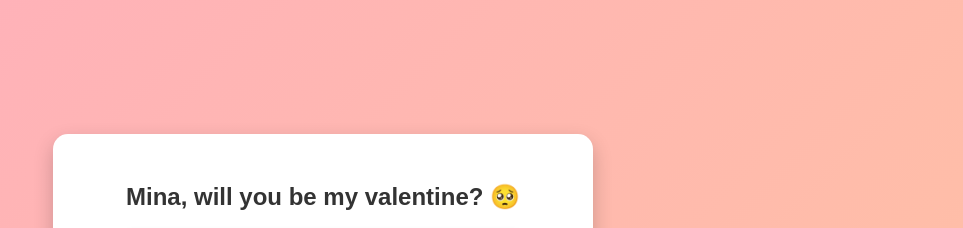
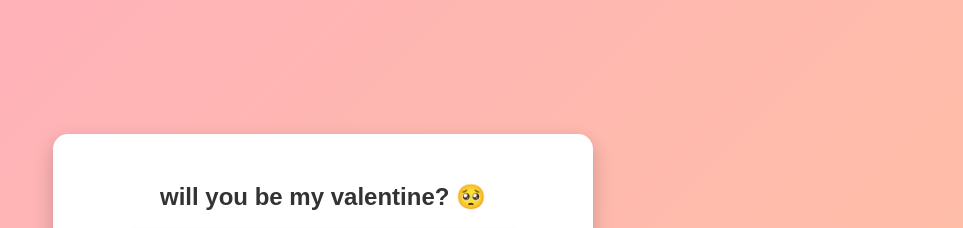
Before and after one commit to JHamudi-uni/valentine, a plain HTML site: page index.html in a window 1280 px wide. Shown: the top 228 px of the page, without its empty margins (317-1280 px from the left). Drawn offline with Linux system fonts and the light colour scheme; grey boxes are pictures that could not be loaded.

Commit message:
Update index.html

```diff
--- a/index.html
+++ b/index.html
@@ -8,7 +8,7 @@
 </head>
 <body>
 <div class="wrapper">
-  <h2 class="question">Mina, will you be my valentine? 🥺</h2>
+  <h2 class="question">will you be my valentine? 🥺</h2>
   <img class="gif" alt="gif" src="https://i.giphy.com/media/v1.Y2lkPTc5MGI3NjExbjJvdWZzYXc1NGJ6aGp1cDE3b2dyNnVzOGN1andkMjVrMmRzeGwwZSZlcD12MV9pbnRlcm5hbF9naWZfYnlfaWQmY3Q9Zw/3OhXBaoR1tVPW/giphy.gif" />
   <div class="btn-group">
     <button class="yes-btn">Yes</button>
```
